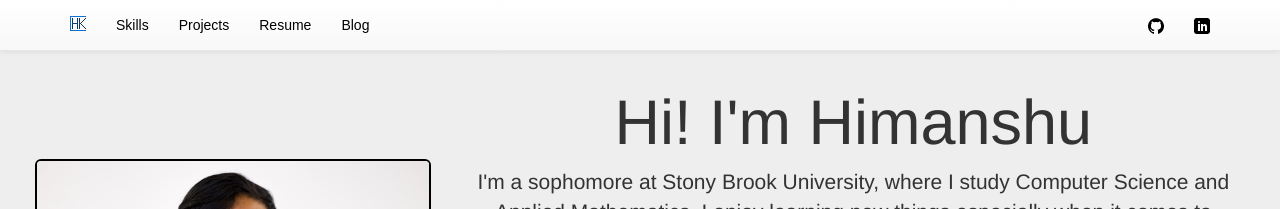
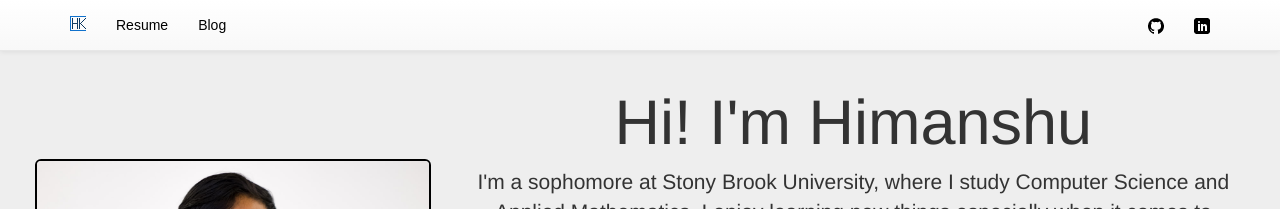
Before and after one commit to Hkattelu/Hkattelu.github.io, a Jekyll site: the page index.html, which Jekyll copies as it is, in a window 1280 px wide. Shown: the top 209 px of the page. Built offline with Jekyll 4.4.1, drawn with Linux system fonts in a browser that asks for light colours; nearby versions of some CDN libraries.

Commit message:
Removed skills and projects from navbar

```diff
--- a/index.html
+++ b/index.html
@@ -37,8 +37,6 @@
 
     <div class="collapse navbar-collapse" id="my-navigation-bar">
       <ul class="nav navbar-nav">
-        <li><a href="#skills"><span class="links">Skills</span></a></li>
-        <li><a href="#projects"><span class="links">Projects</span></a></li>
         <li><a href="Assets/Resume.pdf" target="new"><span class="links">Resume</span></a></li>
         <li><a href="blog.html" target="new"><span class="links">Blog</span></a></li>
       </ul>
```
